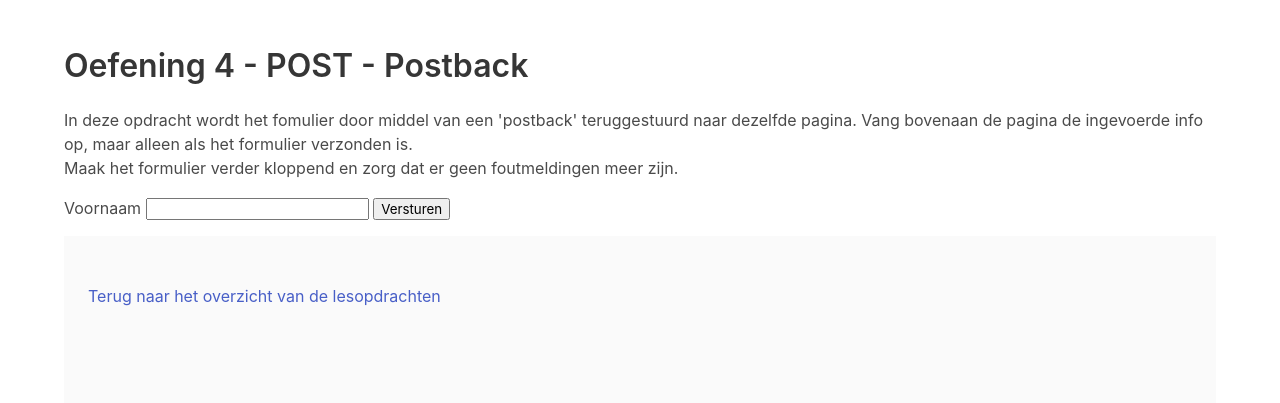
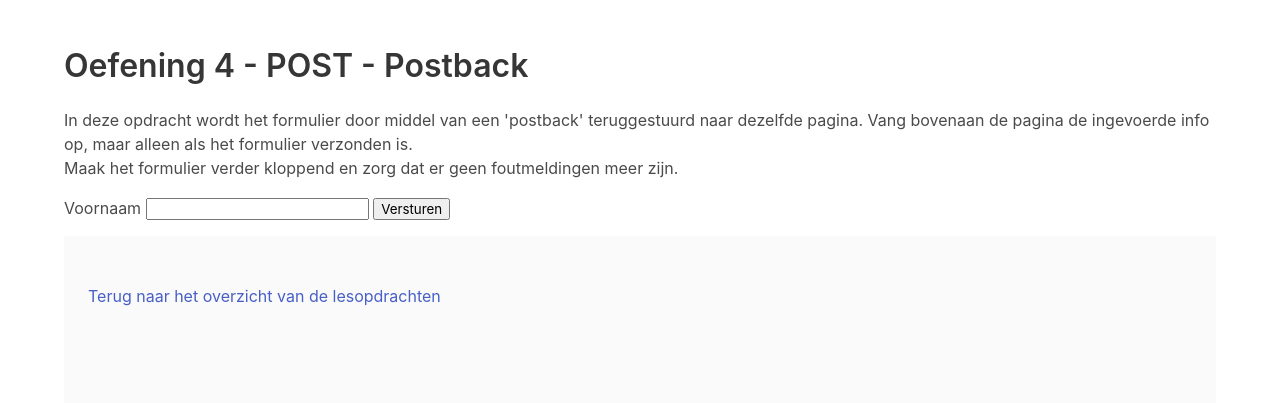
Before and after one commit to ThatGuyThimo/PRG02-2022-2023, a PHP site: page /opdr4-post-postback.php in a window 1280 px wide. Shown: the top 403 px of the page. Run offline with PHP 8.4, Linux system fonts and the light colour scheme.

Commit message:
Fixed typo

```diff
--- a/week2/exercises/opdr4-post-postback.php
+++ b/week2/exercises/opdr4-post-postback.php
@@ -21,7 +21,7 @@
         <h2 class="title">Oefening 4 - POST - Postback</h2>
 
         <p class="mb-4">
-            In deze opdracht wordt het fomulier door middel van een 'postback'
+            In deze opdracht wordt het formulier door middel van een 'postback'
             teruggestuurd naar dezelfde pagina. Vang bovenaan de pagina de ingevoerde
             info op, maar alleen als het formulier verzonden is.
             <br>
```
